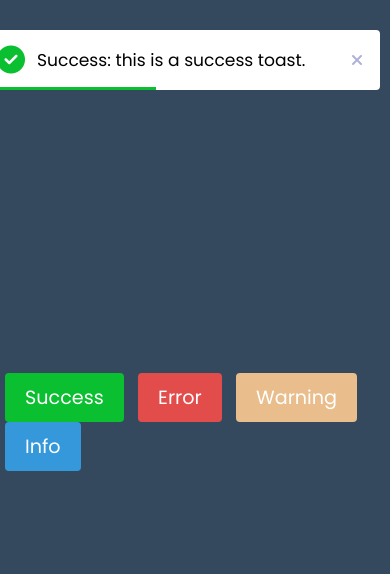
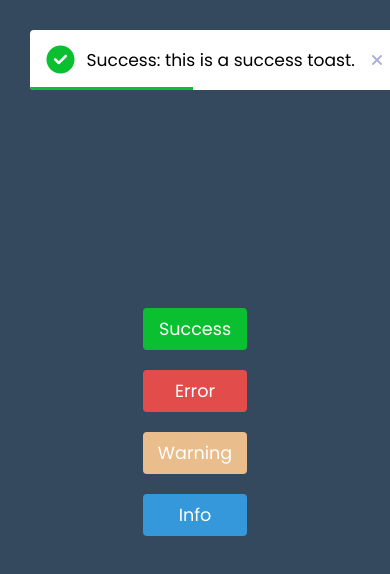
Before and after one commit to menegass0/javascrpit-learning-projects, a plain HTML site: page toast-notification/index.html in a window 390 px wide. Both pictures are taken after a click on the button "Success". Drawn offline with Linux system fonts and the light colour scheme.

```diff
--- a/toast-notification/script.js
+++ b/toast-notification/script.js
@@ -22,6 +22,7 @@ const toastDetails = {
 }
 const removeToast = (toast) =>{
     toast.classList.add("hide");
+    if(toast.timeoutId) clearTimeout(toast.timeoutId);
     setTimeout(()=> toast.remove(), 500)
 }
 
@@ -34,10 +35,10 @@ const createToast = (id) =>{
                         <i class="fa-solid ${icon}"></i>
                         <span>${text}</span>
                         </div>
-                        <i class="fa-solid fa-xmark"></i>`;
+                        <i class="fa-solid fa-xmark" onclick="removeToast(this.parentElement)"></i>`;
 
     notifications.appendChild(toast);
-    setTimeout(()=> removeToast(toast), toastDetails.timer)
+    toast.timeoutId = setTimeout(()=> removeToast(toast), toastDetails.timer)
 }
 
 //adding a click event listener to each button to creat a toat when clicked
--- a/toast-notification/style.css
+++ b/toast-notification/style.css
@@ -143,3 +143,23 @@ body{
     padding: 10px 20px;
     border-radius: 4px;
 }
+
+@media screen and (max-width:530px){
+    .notifications{
+        width: 95%;
+    }
+    .notifications .toast{
+        width: 100%;
+        font-size: 1rem;
+        margin-left: 20px;
+    }
+    .buttons{
+        display: flex;
+        flex-direction: column;
+    }
+    .buttons .btn{
+        margin: 10px 1px;
+        font-size: 1.1rem;
+        padding: 8px 15px;
+    }
+}
```
